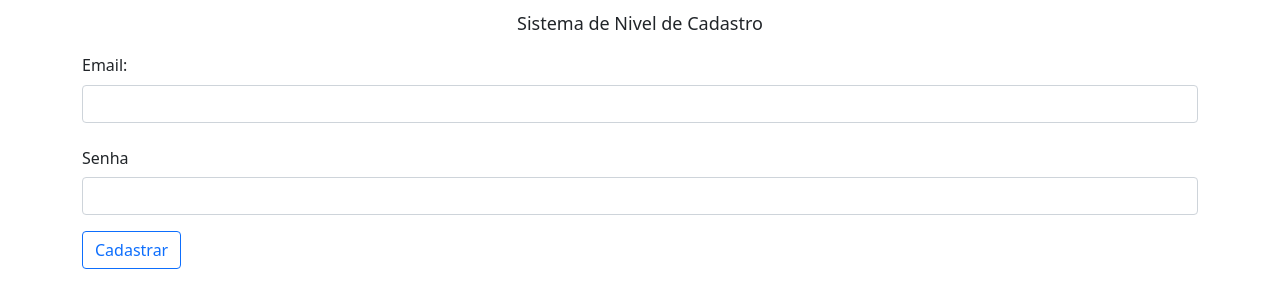
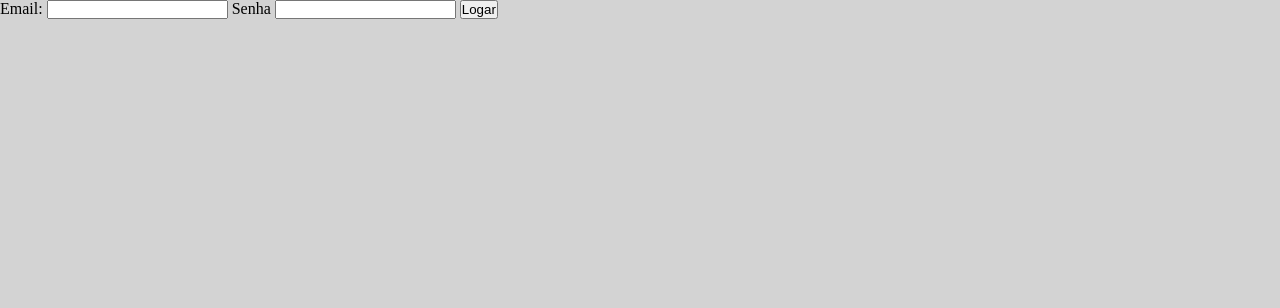
Before and after one commit to JonathanAndrade19/N-vel-De-Acesso-Em-PHP, a PHP site: page / in a window 1280 px wide. Shown: the top 308 px of the page. Run offline with PHP 8.4, Linux system fonts and the light colour scheme.

Commit message:
inserting models adm

```diff
--- /dev/null
+++ b/controller/logout.php
@@ -0,0 +1,5 @@
+<?php
+    session_start();
+    session_destroy();
+    echo "<script>window.location = '../index.php'</script>";
+?>
--- a/header.php
+++ /dev/null
@@ -1,12 +0,0 @@
-<!DOCTYPE html>
-<html lang="pt-br">
-<head>
-    <meta charset="UTF-8">
-    <meta http-equiv="X-UA-Compatible" content="IE=edge">
-    <meta name="viewport" content="width=device-width, initial-scale=1.0">
-    <title>Sistema de Nivel de Cadastro</title>
-    <link rel="stylesheet" href="./src/css/main.css">
-    <!-- CSS only -->
-    <link href="https://cdn.jsdelivr.net/npm/bootstrap@5.0.0-beta2/dist/css/bootstrap.min.css" rel="stylesheet" integrity="sha384-BmbxuPwQa2lc/FVzBcNJ7UAyJxM6wuqIj61tLrc4wSX0szH/Ev+nYRRuWlolflfl" crossorigin="anonymous">
-
-</head>
--- a/index.php
+++ b/index.php
@@ -1,18 +1,21 @@
-<?php include 'header.php';?>
+<!DOCTYPE html>
+<html lang="pt-br">
+<head>
+    <meta charset="UTF-8">
+    <meta http-equiv="X-UA-Compatible" content="IE=edge">
+    <meta name="viewport" content="width=device-width, initial-scale=1.0">
+    <title>AgendaAí</title>
+    <link rel="stylesheet" href="style.css">
+</head>
 <body>
-    <p class="titulo">Sistema de Nivel de Cadastro</p>
-    <div class="container">
-        <form action="controller/cadastro.php" method="POST">
-            <div class="mb-3">
-                <label class="form-label">Email: </label>
-                <input name="email" type="email" class="form-control" id="email" placeholder="">
-            </div>
-            <div class="mb-3">
-                <label for="inputPassword" class="col-sm-2 col-form-label">Senha</label>
-                <input name="senha" type="password" class="form-control" id="inputPassword">
-            </div>
-            <input type="submit" class="btn btn-outline-primary" value="Cadastrar"></input>
-        </form>
-    </div>
+    <form action="controller/cadastro.php" method="POST">
+        <label class="">Email: </label>
+        <input name="email" type="email" class="">
+
+        <label class="">Senha</label>
+        <input name="senha" type="password" class="" >
+
+        <input type="submit" class="" value="Logar"></input>
+    </form>
 </body>
 </html>
--- a/src/css/main.css
+++ /dev/null
@@ -1,17 +0,0 @@
-:root{
-    --vermelho:#E50914;
-    --preto:#141414;
-    --branco:#FFFFFF;
-    --cinza: #AAA;
-}
-
-*{
-    margin:0;
-    padding:0;
-    box-sizing: border-box;
-}
-.titulo{
-    text-align: center;
-    font-size: 18px;
-    margin-top: 10px;
-}
--- /dev/null
+++ b/style.css
@@ -0,0 +1,20 @@
+:root{
+    --vermelho:#E50914;
+    --preto:#141414;
+    --branco:#FFFFFF;
+    --cinza: #D3D3D3;
+}
+
+*{
+    margin: 0;
+    padding: 0;
+    box-sizing: border-box;
+}
+
+body{
+ background-color: var(--cinza);
+}
+
+form {
+
+}
```
Also changed, not shown: controller/cadastro.php (+8 -5 lines), dashboard.php (added, +59 -0 lines).
